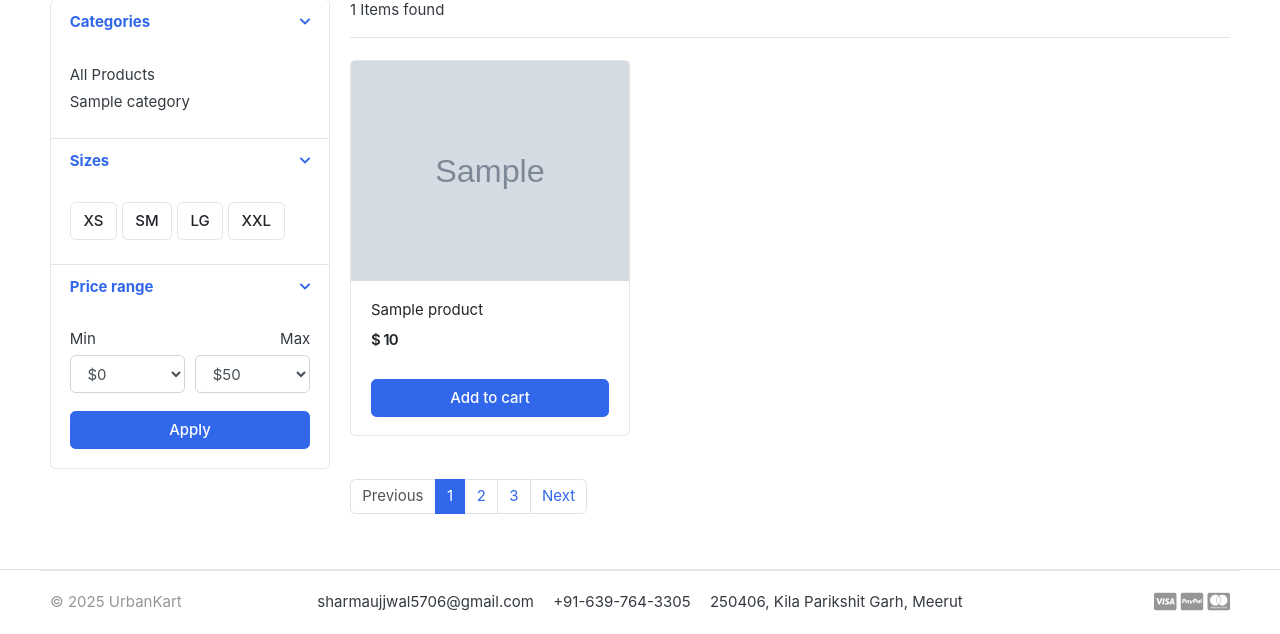
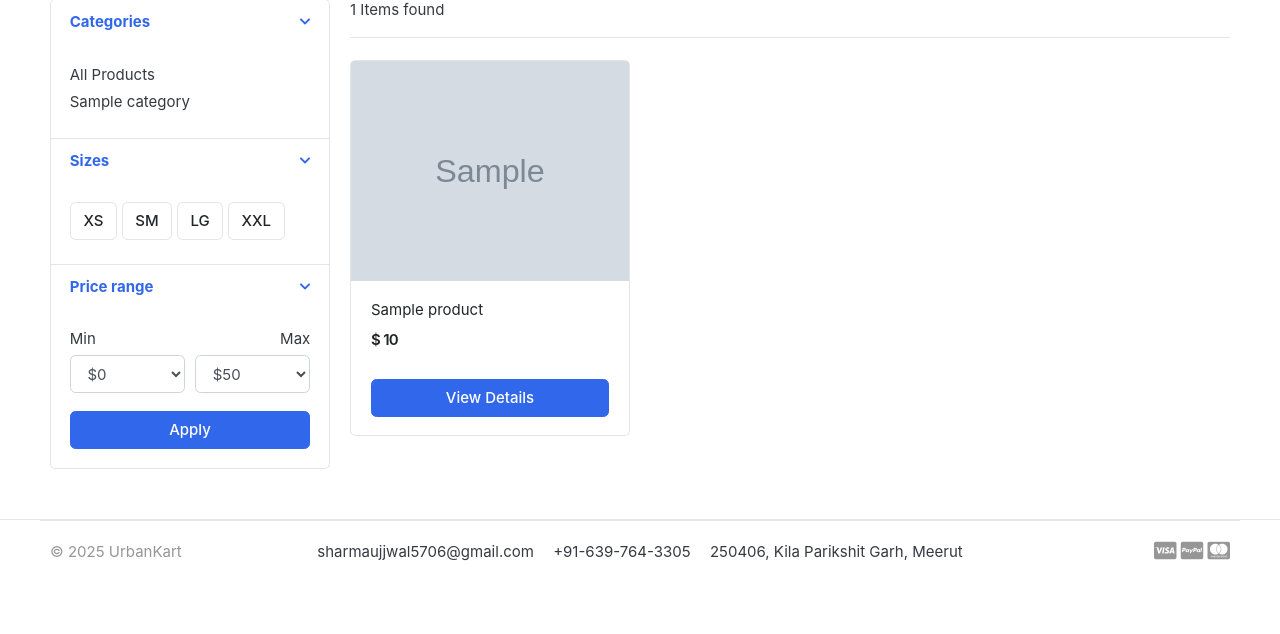
Before and after one commit to Ujjwal5705/UrbanKart, a Django app: page /store/ in a window 1280 px wide. Shown: the part 295-929 px from the top of the page. After the commit the page ends 856 px from the top, so only its background shows below. Run offline with Django 5.2, Linux system fonts and the light colour scheme; tables that the repository leaves empty hold one stand-in row (values such as "Sample post"); grey boxes marked "Sample" are stand-in pictures; some libraries are stand-ins or nearby versions; some web fonts are replaced.

Commit message:
Pagination

```diff
--- a/store/views.py
+++ b/store/views.py
@@ -3,6 +3,8 @@ from .models import Product
 from category.models import Category
 from carts.models import CartItem
 from carts.views import _cart_id
+
+from django.core.paginator import Paginator
 
 # Create your views here.
 
@@ -10,15 +12,18 @@ def store(request, category_slug = None):
     if category_slug != None:
         categories = get_object_or_404(Category, slug = category_slug)
         products   = Product.objects.filter(category=categories, is_available=True)
-        prod_count = products.count()
     else:
         products   = Product.objects.filter(is_available=True)
-        prod_count = products.count()
 
+    prod_count = products.count()
+
+    p = Paginator(products, 5)
+    page_number = request.GET.get('page')                  #paginator
+    page_products = p.get_page(page_number)
 
     context = {
-        "products": products,
         "prod_count": prod_count,
+        "products": page_products,
     }
 
     return render(request, 'store/store.html', context)
--- a/templates/store/store.html
+++ b/templates/store/store.html
@@ -136,22 +136,38 @@
                             <span class="price">$ {{prod.price}}</span>
                         </div>
                     </div>
-                    <a href="{% url 'add_cart' prod.id %}" class="btn btn-block btn-primary">Add to cart </a>
+                    <a href="{{prod.get_url}}" class="btn btn-block btn-primary">View Details </a>
                 </figcaption>
             </figure>
         </div>
         {% endfor %}
     </div>
 
+    <!-- Pagination -->
+    <nav class="mt-4" aria-label="Page navigation sample">
+    {% if products.has_other_pages %}
+        <ul class="pagination">
+            {% if products.has_previous %}
+                <li class="page-item"><a class="page-link" href="?page={{products.previous_page_number}}">Previous</a></li>
+            {% else %}
+                <li class="page-item disabled"><a class="page-link" href="#">Previous</a></li>
+            {% endif %}
 
-    <nav class="mt-4" aria-label="Page navigation sample">
-      <ul class="pagination">
-        <li class="page-item disabled"><a class="page-link" href="#">Previous</a></li>
-        <li class="page-item active"><a class="page-link" href="#">1</a></li>
-        <li class="page-item"><a class="page-link" href="#">2</a></li>
-        <li class="page-item"><a class="page-link" href="#">3</a></li>
-        <li class="page-item"><a class="page-link" href="#">Next</a></li>
-      </ul>
+            {% for i in products.paginator.page_range %}
+                {% if i == products.number %}
+                    <li class="page-item active"><a class="page-link">{{i}}</a></li>
+                {% else %}
+                    <li class="page-item"><a class="page-link" href="?page={{i}}">{{i}}</a></li>
+                {% endif %}
+            {% endfor %}
+
+            {% if products.has_next %}
+                <li class="page-item"><a class="page-link" href="?page={{products.next_page_number}}">Next</a></li>
+            {% else %}
+                <li class="page-item disabled"><a class="page-link" href="#">Next</a></li>
+            {% endif %}
+        </ul>
+    {% endif %}
     </nav>
 
         </main>
```
